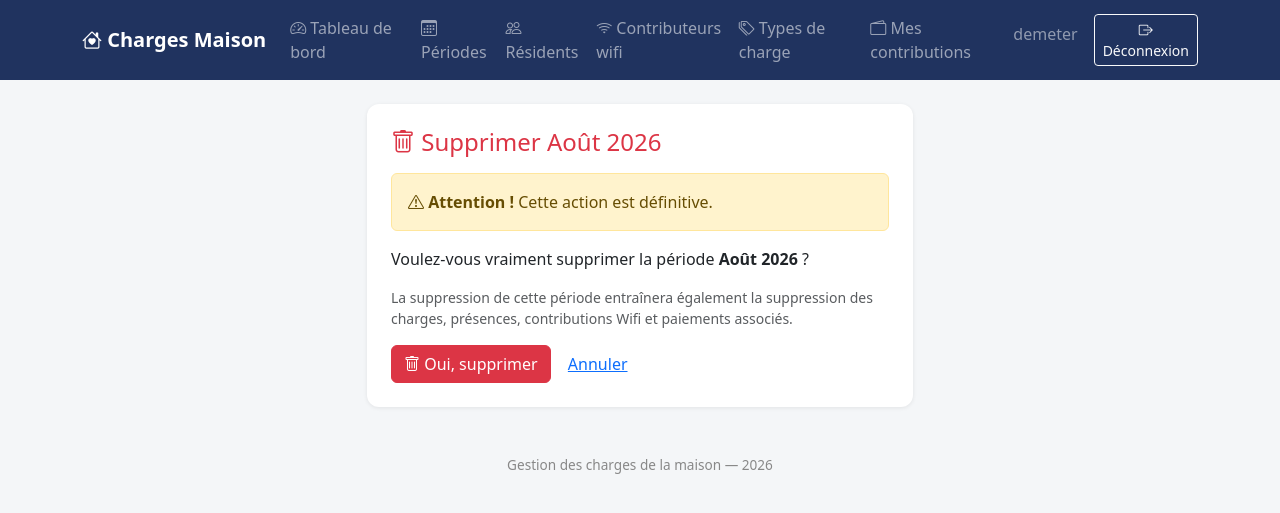
After one commit to Tynkai999/ChargesMaison, a Django app: page /periodes/1/supprimer/ in a window 1280 px wide. The commit adds this page. Shown: the top 513 px of the page. Run offline with Django 5.2, Linux system fonts and the light colour scheme; a user stored in the database is signed in; data comes from the database, SQL or seed files in the repository.

Commit message:
Mis a jour des fonctionnalites d application

````diff
--- /dev/null
+++ b/core/templates/core/period_delete.html
@@ -0,0 +1,47 @@
+{% extends "core/base.html" %}
+
+{% block title %}Supprimer {{ period }}{% endblock %}
+
+{% block content %}
+<div class="row justify-content-center">
+    <div class="col-md-6">
+        <div class="card p-4">
+            <h4 class="mb-3 text-danger">
+                <i class="bi bi-trash"></i> Supprimer {{ period }}
+            </h4>
+
+            <div class="alert alert-warning">
+                <i class="bi bi-exclamation-triangle"></i>
+                <strong>Attention !</strong>
+                Cette action est définitive.
+            </div>
+
+            <p>
+                Voulez-vous vraiment supprimer la période
+                <strong>{{ period }}</strong> ?
+            </p>
+
+            <p class="text-muted small">
+                La suppression de cette période entraînera également
+                la suppression des charges, présences, contributions Wifi
+                et paiements associés.
+            </p>
+
+            <form method="post">
+                {% csrf_token %}
+
+                <button type="submit" class="btn btn-danger">
+                    <i class="bi bi-trash"></i>
+                    Oui, supprimer
+                </button>
+
+                <a href="{% url 'period_list' %}"
+                   class="btn btn-link">
+                    Annuler
+                </a>
+            </form>
+        </div>
+    </div>
+</div>
+{% endblock %}
+```
--- a/core/templates/core/period_edit.html
+++ b/core/templates/core/period_edit.html
@@ -17,7 +17,7 @@
                 </div>
                 <div class="form-check mb-2">
                     <input type="checkbox" class="form-check-input" name="cloturee" id="cloturee" {% if period.cloturee %}checked{% endif %}>
-                    <label class="form-check-label" for="cloturee">Période clôturée (verrouillée, à titre indicatif)</label>
+                    <label class="form-check-label" for="cloturee">Période clôturée </label>
                 </div>
                 <button type="submit" class="btn btn-primary mt-2">Enregistrer</button>
                 <a href="{% url 'period_detail' period.pk %}" class="btn btn-link mt-2">Annuler</a>
--- a/core/urls.py
+++ b/core/urls.py
@@ -12,6 +12,7 @@ urlpatterns = [
     path("periodes/ajouter/", views.period_add, name="period_add"),
     path("periodes/<int:pk>/modifier/", views.period_edit, name="period_edit"),
     path("periodes/<int:pk>/", views.period_detail, name="period_detail"),
+    path("periodes/<int:pk>/supprimer/", views.period_delete, name="period_delete"),
     path("periodes/<int:pk>/charges/ajouter/", views.charge_add, name="charge_add"),
     path("periodes/<int:pk>/charges/<int:charge_id>/modifier/", views.charge_edit, name="charge_edit"),
     path("periodes/<int:pk>/charges/<int:charge_id>/supprimer/", views.charge_delete, name="charge_delete"),
--- a/core/views.py
+++ b/core/views.py
@@ -3,6 +3,7 @@ from decimal import Decimal, InvalidOperation
 
 from django.contrib import messages
 from django.contrib.auth.decorators import login_required, user_passes_test
+from django.contrib.admin.views.decorators import staff_member_required
 from django.core.mail import EmailMessage
 from django.http import Http404, HttpResponse
 from django.shortcuts import get_object_or_404, redirect, render
@@ -53,7 +54,7 @@ def period_list(request):
     return render(request, "core/period_list.html", {"periods": periods})
 
 
-@login_required
+@staff_member_required
 def period_add(request):
     if request.method == "POST":
         form = PeriodForm(request.POST)
@@ -66,7 +67,7 @@ def period_add(request):
     return render(request, "core/period_form.html", {"form": form})
 
 
-@is_staff
+@staff_member_required
 def period_edit(request, pk):
     period = get_object_or_404(Period, pk=pk)
     if request.method == "POST":
@@ -99,6 +100,15 @@ def period_detail(request, pk):
         "wifi_form": wifi_form,
         "presence_rows": presence_rows,
     })
+
+@staff_member_required
+def period_delete(request, pk):
+    period = get_object_or_404(Period, pk=pk)
+    if request.method == "POST":
+        period.delete()
+        messages.success(request, "Période supprimée.")
+        return redirect("period_list")
+    return render(request, "core/period_delete.html", {"period": period})
 
 
 @login_required
````
Also changed, not shown: core/templates/core/period_detail.html (+24 -6 lines), core/templates/core/period_list.html (+52 -7 lines).
